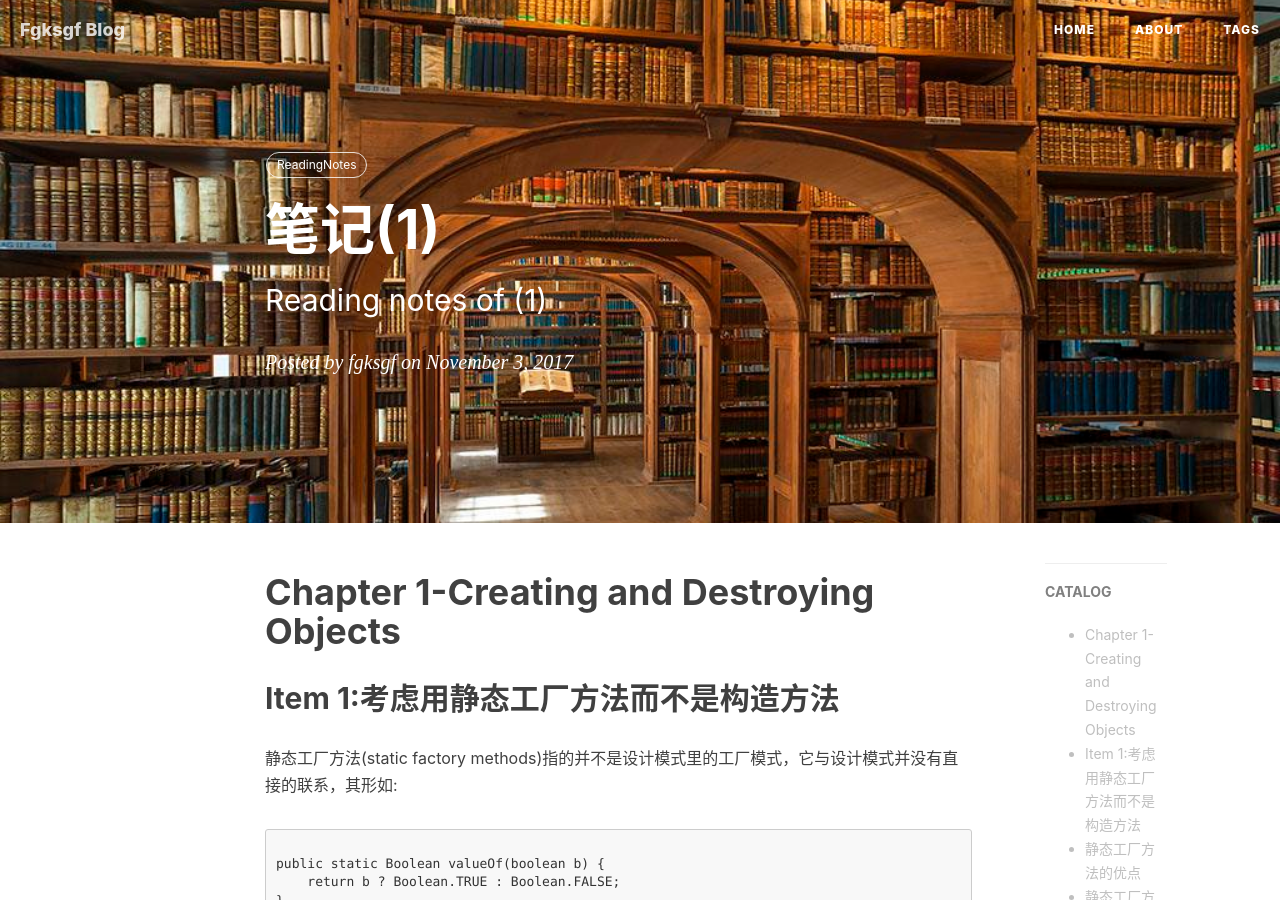
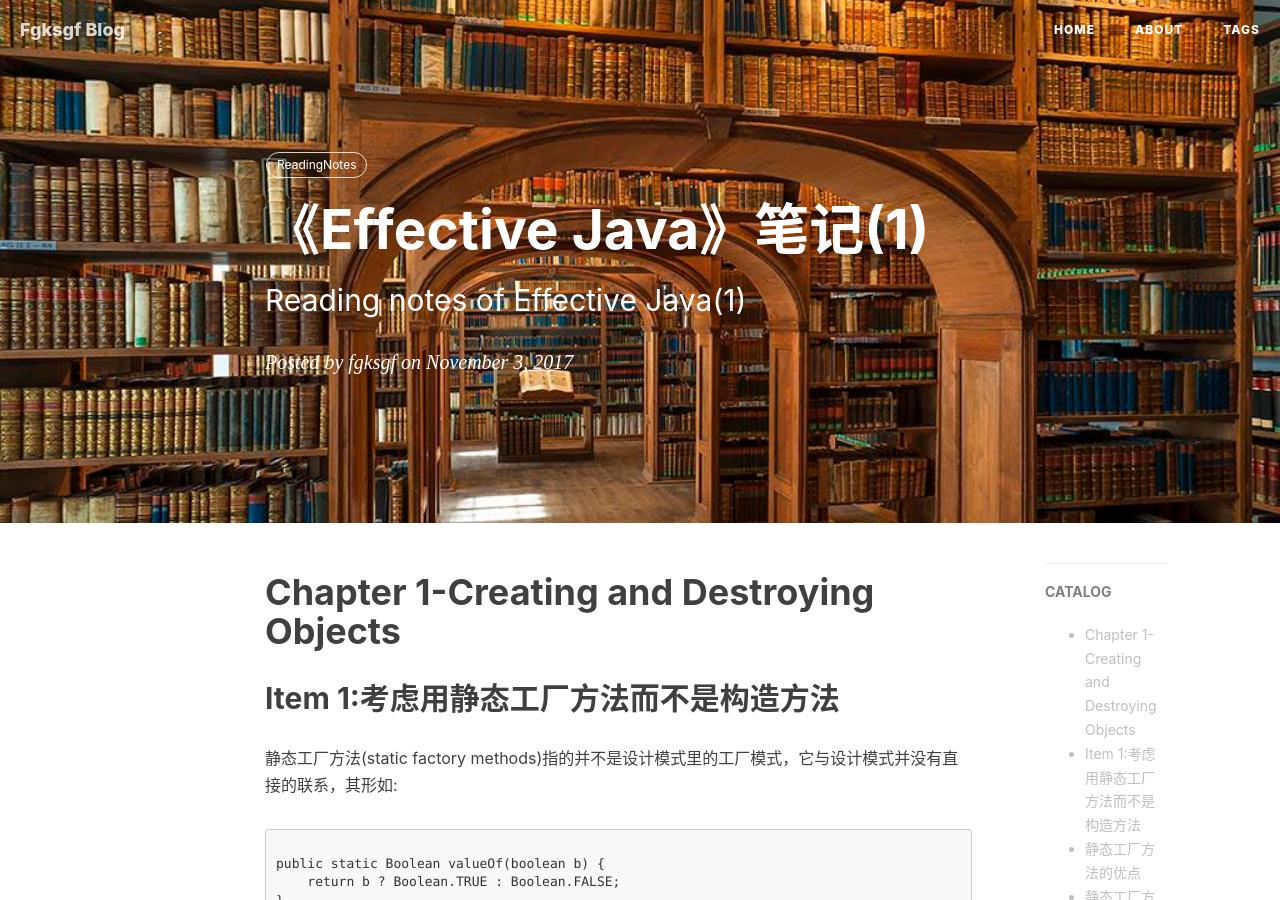
Before and after one commit to fgksgf/fgksgf.github.io, a Jekyll site: the page built from _posts/2017-11-03-effective-java-1.markdown, in a window 1280 px wide and 900 px high. Built offline with Jekyll 4.4.1, drawn with Linux system fonts in a browser that asks for light colours; nearby versions of some CDN libraries; library files that are not in the unit come from our copies; comment, search, counter and statistics services are not loaded.

Commit message:
modify title

```diff
--- a/_posts/2017-11-03-effective-java-1.markdown
+++ b/_posts/2017-11-03-effective-java-1.markdown
@@ -1,7 +1,7 @@
 ---
 layout:     post
-title:      "<Effective Java>笔记(1)"
-subtitle:   "Reading notes of <Effective Java> (1)"
+title:      "《Effective Java》笔记(1)"
+subtitle:   "Reading notes of Effective Java(1)"
 date:       2017-11-03
 author:     "fgksgf"
 header-img: "img/articles/lib.jpg"
```
